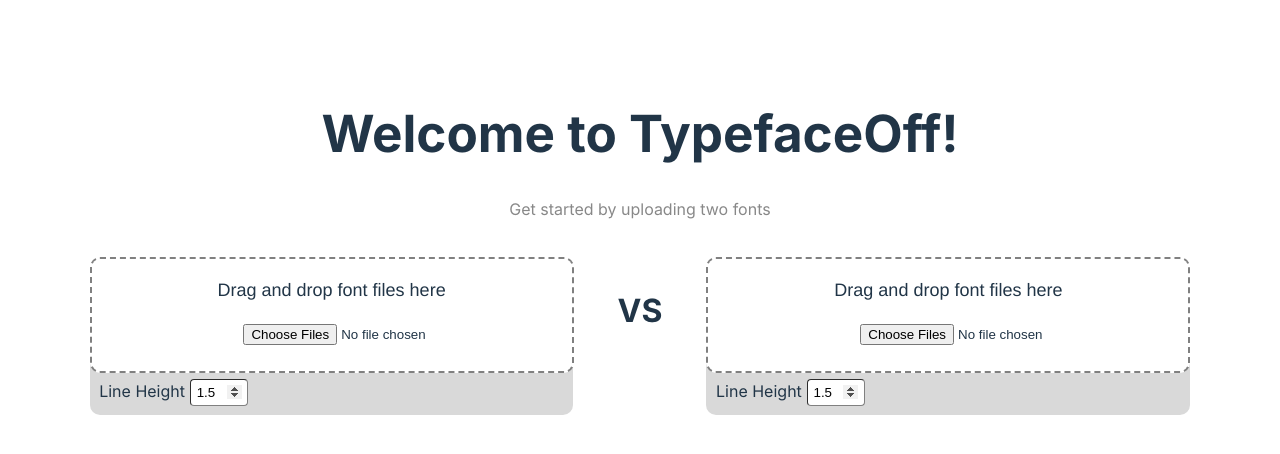
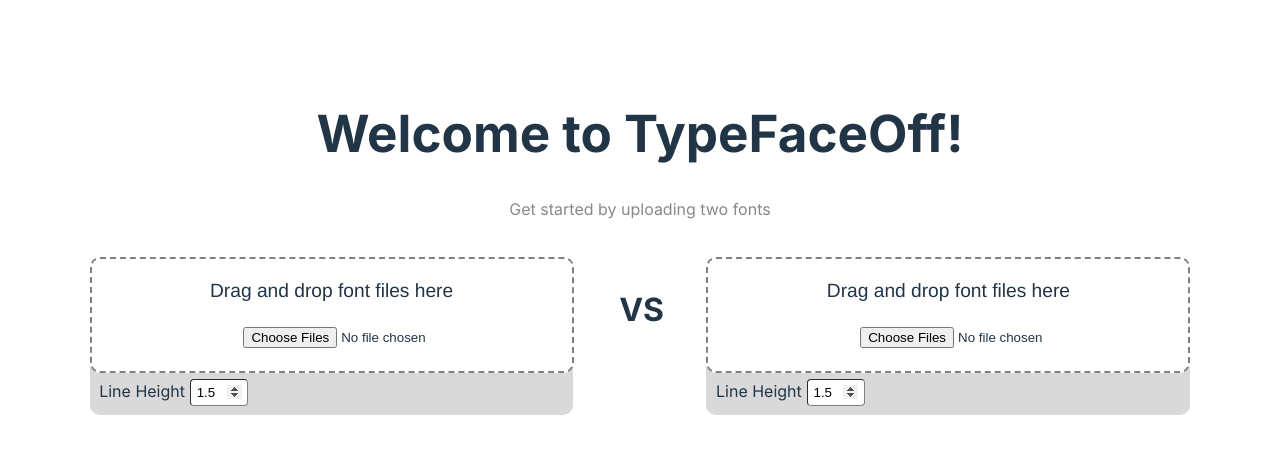
Before and after one commit to typefaceoff/typefaceoff, a React (Vite) app: page / in a window 1280 px wide. Shown: the top 454 px of the page. Built offline with nearby package versions, Linux system fonts and the light colour scheme; a web font is replaced by a local one.

Commit message:
Better code formatting

```diff
--- a/src/App.css
+++ b/src/App.css
@@ -43,7 +43,8 @@
 .vs {
     font-size: 2rem;
     font-weight: bold;
-    padding: 1.5rem;
+    padding: 0.7em;
+    margin-inline-start: 0.1em;
 }
 
 .placeholder {
@@ -67,17 +68,7 @@
     margin-inline-start: 0.6em;
     margin-block-start: 2em;
 
-    #lineHeightInputLeft {
-        padding: 0.4em;
-        margin-inline-start: 0.4em;
-        width: 45px;
-        border-width: 1px;
-        border-radius: 4px;
-        border-color: #808080;
-        text-align: left;
-    }
-
-    #lineHeightInputRight {
+    #lineHeightInput {
         padding: 0.4em;
         margin-inline-start: 0.4em;
         width: 45px;
--- a/src/App.tsx
+++ b/src/App.tsx
@@ -34,7 +34,7 @@ function App() {
 
   return (
     <>
-      <h1>Welcome to TypefaceOff!</h1>
+      <h1>Welcome to TypeFaceOff!</h1>
       <p className="read-the-docs">Get started by uploading two fonts</p>
       <div className="battle-ground">
         {/* Left side */}
@@ -46,7 +46,7 @@ function App() {
                 <label htmlFor="lineHeightInputLeft">Line Height</label>
                 <input
                   type="number"
-                  id="lineHeightInputLeft"
+                  id="lineHeightInput"
                   value={lineHeightLeft}
                   step={0.05}
                   onChange={(e) => setLineHeightLeft(parseFloat(e.target.value))}
@@ -73,7 +73,7 @@ function App() {
                 <label htmlFor="lineHeightInputRight">Line Height</label>
                 <input
                   type="number"
-                  id="lineHeightInputRight"
+                  id="lineHeightInput"
                   value={lineHeightRight}
                   step={0.05}
                   onChange={(e) => setLineHeightRight(parseFloat(e.target.value))}
--- a/src/styles/FontUploader.css
+++ b/src/styles/FontUploader.css
@@ -26,5 +26,5 @@
 
 .descriptor {
     margin-block-start: 1em;
-    font-size: large;
+    font-size: 1.2rem;
 }
```
